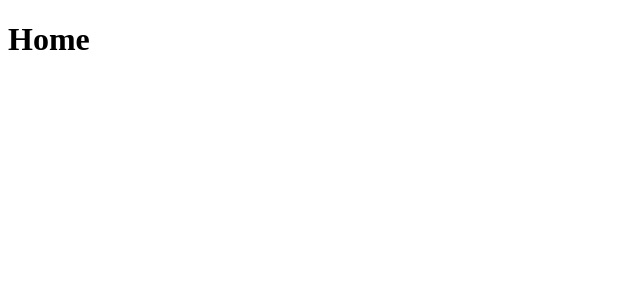
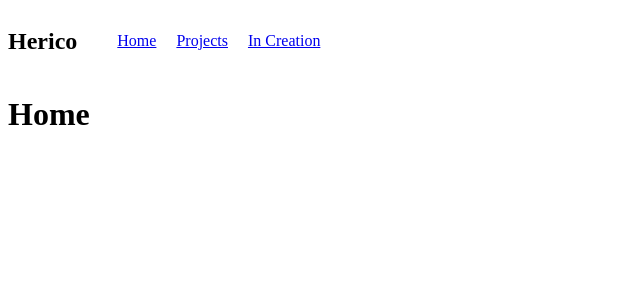
Before and after one commit to SirJov/Portifoleo, a React (Create React App) app: page / in a window 1280 px wide. Shown: the top 300 px of the page, without its empty margins (0-640 px from the left). Built offline with nearby package versions, Linux system fonts and the light colour scheme.

Commit message:
Criando Nav, rotas home e projects criadas

```diff
--- a/src/App.js
+++ b/src/App.js
@@ -1,11 +1,13 @@
 import { BrowserRouter, Routes, Route } from "react-router-dom";
 import { Home } from "./Pages/Home/Home.js";
 import { Projects } from "./Pages/Projects/Projects.js";
+import { Menu } from "./Components/Header/Header";
 import "./App.css";
 
 function App() {
   return (
     <BrowserRouter>
+      <Menu />
       <Routes>
         <Route path="/" element={<Home />} />
         <Route path="/Projects" element={<Projects />} />
--- /dev/null
+++ b/src/Components/Header/Header.css
@@ -0,0 +1,9 @@
+nav {
+  display: flex;
+  align-items: center;
+}
+nav ul {
+  display: flex;
+  list-style: none;
+  gap: 20px;
+}
--- /dev/null
+++ b/src/Components/Header/Header.js
@@ -0,0 +1,24 @@
+import React from "react";
+import "./Header.css";
+import { Link } from "react-router-dom";
+
+export function Menu() {
+  return (
+    <nav>
+      <div>
+        <h1>Herico</h1>
+      </div>
+      <ul>
+        <li>
+          <Link to="/">Home</Link>
+        </li>
+        <li>
+          <Link to="/Projects">Projects</Link>
+        </li>
+        <li>
+          <Link to="/InCreation">In Creation</Link>
+        </li>
+      </ul>
+    </nav>
+  );
+}
```
Also changed, not shown: src/Components/Header/index.js (deleted).
